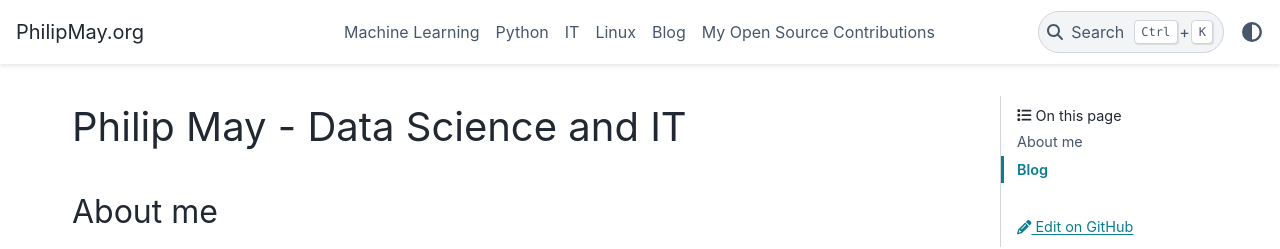
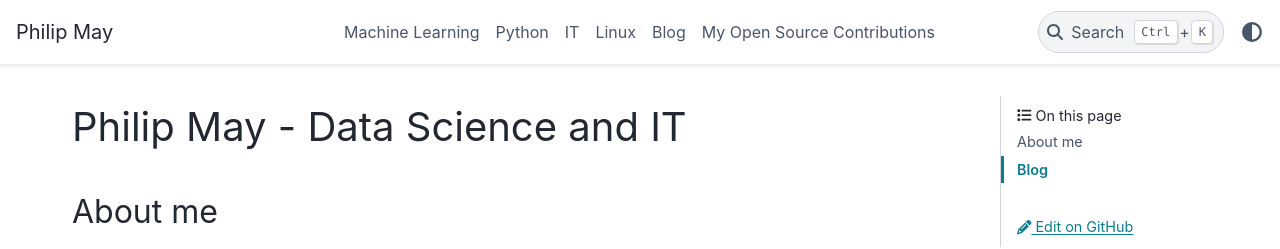
Before and after one commit to PhilipMay/PhilipMay_org, a Sphinx documentation site: the page built from source/index.md, in a window 1280 px wide. Shown: the top 249 px of the page. Built offline with Sphinx 7.4.7 and the PyData theme 0.15.4, drawn with Linux system fonts in a browser that asks for light colours.

Commit message:
Update conf.py

```diff
--- a/source/conf.py
+++ b/source/conf.py
@@ -6,8 +6,8 @@
 # -- Project information -----------------------------------------------------
 # https://www.sphinx-doc.org/en/master/usage/configuration.html#project-information
 
-project = "PhilipMay.org"
-html_title = "PhilipMay.org"
+project = "Philip May"
+html_title = "Philip May"
 copyright = "2020-2024 Philip May"
 author = "Philip May"
 
```
